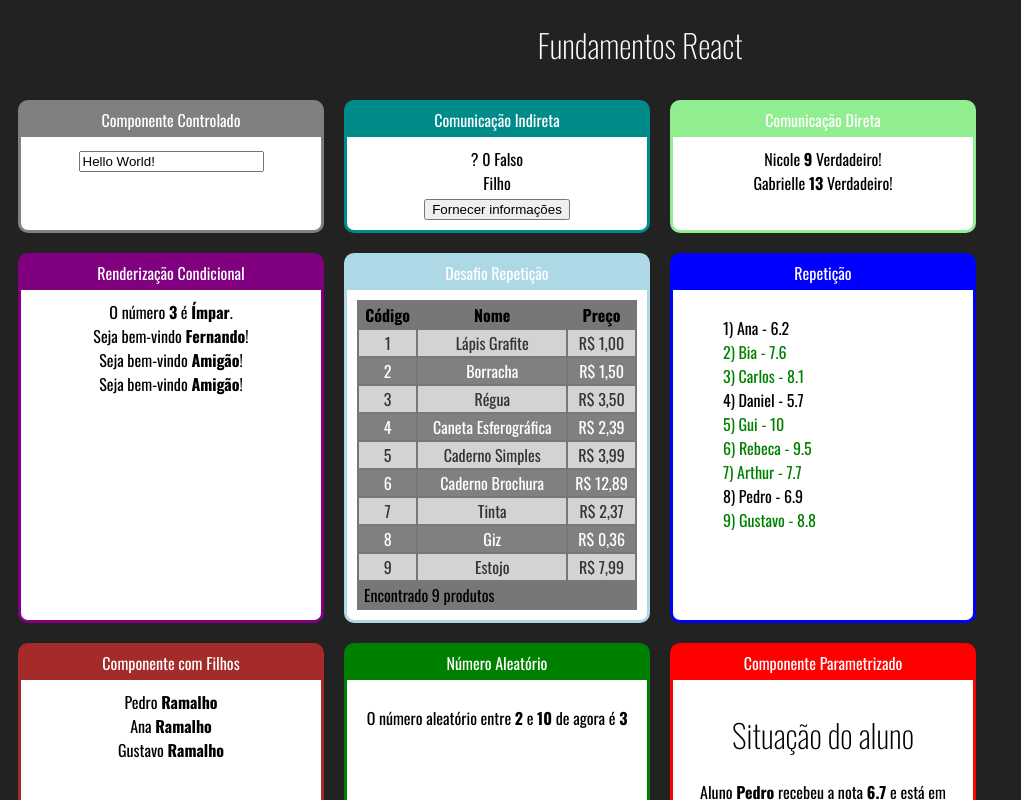
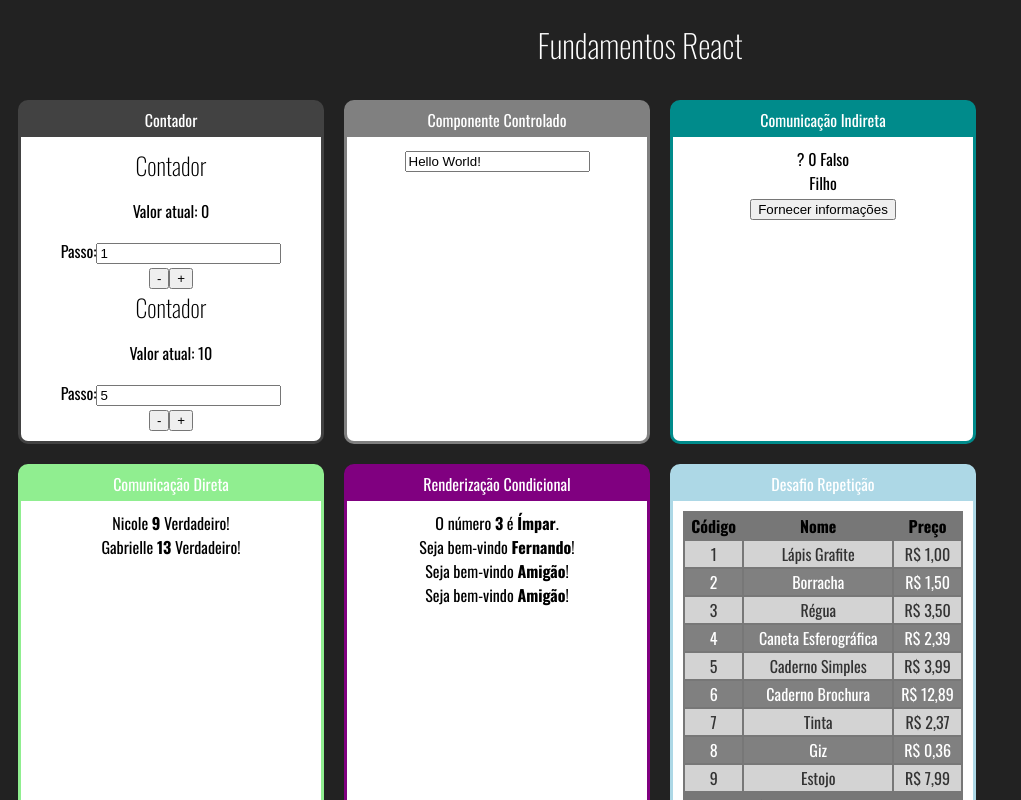
Before and after one commit to ricardojrm/react-redux.udemy, a React (Create React App) app in the folder fundamentos-react/: page / in a window 1280 px wide. Shown: the top 800 px of the page, without its empty margins (0-1021 px from the left). Built offline with nearby package versions, Linux system fonts and the light colour scheme.

Commit message:
Aula 37: Contador #01

```diff
--- a/fundamentos-react/src/App.jsx
+++ b/fundamentos-react/src/App.jsx
@@ -14,6 +14,7 @@ import UsuarioInfo from './components/condicional/UsuarioInfo';
 import DiretaPai from './components/comunicacao/DiretaPai';
 import IndiretaPai from './components/comunicacao/IndiretaPai';
 import Input from './components/formulario/Input';
+import Contador from './components/contador/Contador';
 
 export default function App( props )
 {
@@ -21,6 +22,10 @@ export default function App( props )
         <div id="app">
             <h1>Fundamentos React</h1>
             <div id="cards">
+                <UICard titulo="Contador" color="#424242">
+                    <Contador />
+                    <Contador numeroInicial={10} passoInicial={5} />
+                </UICard>
                 <UICard titulo="Componente Controlado" color="gray">
                     <Input />
                 </UICard>
--- /dev/null
+++ b/fundamentos-react/src/components/contador/Contador.jsx
@@ -0,0 +1,59 @@
+import React, { Component } from 'react';
+import ComponenteComFragmento from '../basics/ComponenteComFragmento';
+import { timingSafeEqual } from 'crypto';
+
+export default class Contador extends Component
+{
+    state =
+    {
+        numero: 0,
+        passo: 1,
+    }
+
+    constructor( {numeroInicial=0, passoInicial=1} )
+    {
+        super( numeroInicial );
+        // console.log( this );
+        this.state.numero = numeroInicial;
+        this.state.passo = passoInicial;
+        // this.inc = this.inc.bind( this );
+    }
+
+    setPasso = (e) =>
+    {
+        this.setState( {passo: +e.target.value} );
+    }
+
+    // inc()
+    inc = () =>
+    {
+        // console.log( this );
+        let i = this.state.numero + this.state.passo;
+        this.setState( {numero: i} );
+    }
+
+    dec = () =>
+    {
+        let i = this.state.numero - this.state.passo;
+        this.setState( {numero: i} );
+    }
+
+    render()
+    {
+        return (
+            <div>
+              <h2>Contador</h2>
+              <p>Valor atual: {this.state.numero}</p>
+              <div>
+                  <label htmlFor="passoInput">Passo:</label>
+                  <input id="passoInput"
+                         type="number"
+                         value={this.state.passo}
+                         onChange={this.setPasso} />
+              </div>
+              <button onClick={this.dec}>-</button>
+              <button onClick={this.inc}>+</button>
+            </div>
+        );
+    }
+}
```
